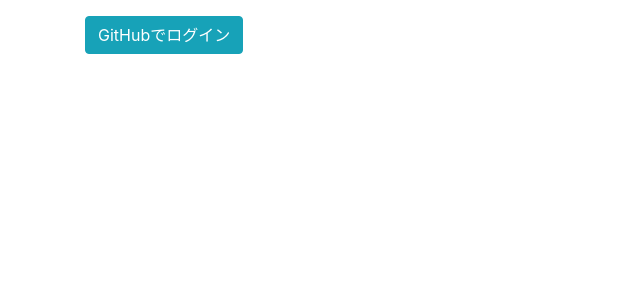
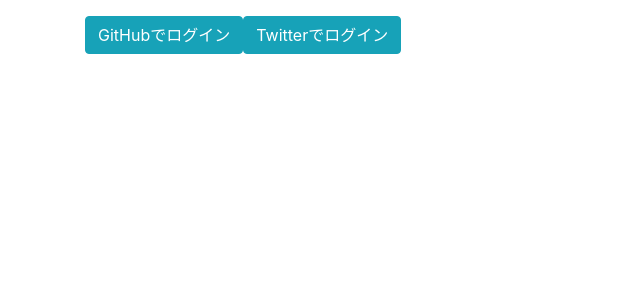
Before and after one commit to gorira55/site-discussion, a Node server app: page /login/ in a window 1280 px wide. Shown: the part 56-356 px from the top of the page, without its empty margins (0-640 px from the left). Run offline with Node 20, Linux system fonts and the light colour scheme; some libraries are stand-ins or nearby versions.

Commit message:
ログインボタンを追加

```diff
--- a/app.js
+++ b/app.js
@@ -54,8 +54,8 @@ passport.use(new GitHubStrategy({
 ));
 
 var TwitterStrategy = require('passport-twitter').Strategy;
-var TWITTER_CONSUMER_KEY = '1SKWLqGlSN0ao6cfn9ytBtYL3';
-var TWITTER_CONSUMER_SECRET = 'wBZrdGUIcH9Eb6UazxlVSR93lCNHbQOA2z0AwuSXRD9CjrhPOP';
+var TWITTER_CONSUMER_KEY = process.env.TWITTER_CONSUMER_KEY || '1SKWLqGlSN0ao6cfn9ytBtYL3';
+var TWITTER_CONSUMER_SECRET = process.env.TWITTER_CONSUMER_SECRET || 'wBZrdGUIcH9Eb6UazxlVSR93lCNHbQOA2z0AwuSXRD9CjrhPOP';
 
 passport.serializeUser(function (user, done) {
   done(null, user);
@@ -68,7 +68,7 @@ passport.deserializeUser(function (obj, done) {
 passport.use(new TwitterStrategy({
   consumerKey: TWITTER_CONSUMER_KEY,
   consumerSecret: TWITTER_CONSUMER_SECRET,
-  callbackURL: "https://infinite-scrubland-66648.herokuapp.com/auth/twitter/callback"
+  callbackURL: process.env.HEROKU_URL ? process.env.HEROKU_URL + 'auth/twitter/callback' : 'http://localhost:8000/auth/twitter/callback'
 },
   function (accessToken, refreshToken, profile, done) {
     process.nextTick(function () {
--- a/views/login.pug
+++ b/views/login.pug
@@ -2,3 +2,4 @@ extends layout
 
 block content
   a(href="/auth/github").btn.btn-info.my-3 GitHubでログイン
+  a(href="/auth/twitter").btn.btn-info.my-3 Twitterでログイン
```
